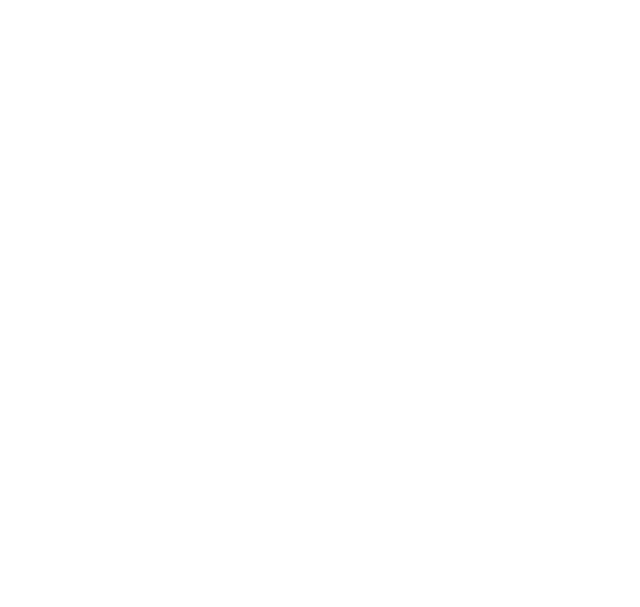
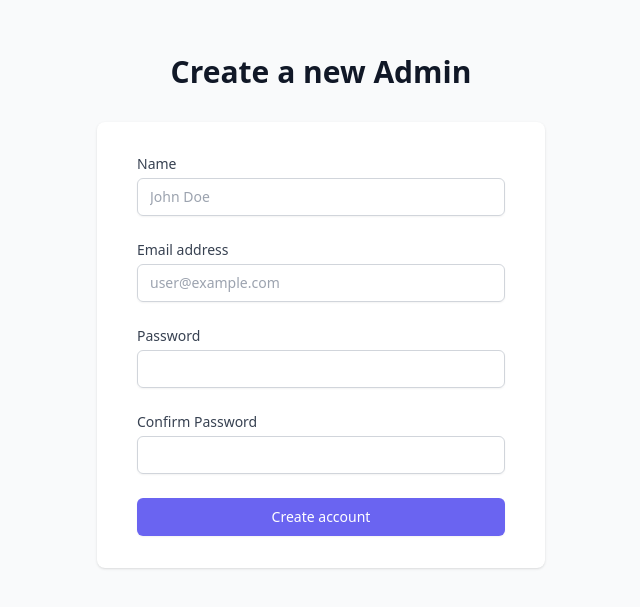
Before and after one commit to adnan4k/Hakim_web, a React (Create React App) app in the folder client/: page /create-user in a window 1280 px wide. Before the commit this address had no page. Shown: the part 101-708 px from the top of the page, without its empty margins (319-959 px from the left). Built offline with nearby package versions, Linux system fonts and the light colour scheme.

Commit message:
add user added

```diff
--- a/client/src/App.js
+++ b/client/src/App.js
@@ -8,6 +8,8 @@ import PostTable from './pages/tables/PostTable';
 import AdsTable from './pages/tables/AdsTable';
 import SubscriptionTable from './pages/tables/SubscriptionTable';
 import Subscription from './components/Subscription';
+import UserTable from './pages/tables/UserTable';
+import CreateUser from './pages/dashboard/CreateUser';
 
 function App() {
 
@@ -24,6 +26,8 @@ function App() {
           <Route path="/ads" element={<AdsTable />} />
           <Route path="/sub" element={<SubscriptionTable />} />
           <Route path="/subscription" element={<Subscription />} />
+          <Route path="/user" element={<UserTable />} />
+          <Route path="/create-user" element={<CreateUser/>} />
         </Routes>
       </BrowserRouter>
     </div>
--- /dev/null
+++ b/client/src/pages/dashboard/CreateUser.jsx
@@ -0,0 +1,120 @@
+import axios from 'axios';
+import React, { useState } from 'react';
+import { Link } from 'react-router-dom';
+import { useNavigate } from 'react-router-dom';
+import Navbar from '../../components/Navbar';
+// import Footer from '../sections/Footer';
+
+function CreateUser() {
+  const [formData, setFormData] = useState({
+    name: '',
+    role: '',
+    email: '',
+    password: '',
+    password_confirmation: '', // Assuming you want to handle confirmation as well
+  });
+   const navigate = useNavigate()
+  const [error,setError] = useState('')
+
+  const handleChange = (e) => {
+    const { name, value } = e.target;
+    setFormData({
+      ...formData,
+      [name]: value,
+    });
+    setError('')
+  };
+
+  const handleSubmit = async(e) => {
+    e.preventDefault();
+        if(formData.password  === formData.password_confirmation){
+          console.log(formData,'form is here ')
+             try {
+              const response = await axios.post('http://localhost:4000/user/create-user',formData)
+              console.log("form submission response",response.data,response.status,response.statusText)
+              console.log(response.status,'mama')
+              if(response.data.status === 400){
+                setError('Your account already exist please signin')
+
+              }
+              if(response.data.isAdmin === true){
+                navigate('/user')
+              }else{
+                navigate('/create-user')
+              }
+
+             } catch (error) {
+              console.log(error)
+             }
+        }else{
+            setError("Password do not match please try again")
+        }
+    console.log(formData);
+  };
+
+  return (
+    <div>
+          {/* <Navbar /> */}
+      <div className="min-h-screen bg-gray-50 flex flex-col justify-center py-12 sm:px-6 lg:px-8">
+        <div className="sm:mx-auto sm:w-full sm:max-w-md">
+          <h2 className="mt-6 text-center text-3xl leading-9 font-extrabold text-gray-900">
+            Create a new Admin
+          </h2>
+
+        </div>
+
+        <div className="mt-8 sm:mx-auto sm:w-full sm:max-w-md">
+          <div className="bg-white py-8 px-4 shadow sm:rounded-lg sm:px-10">
+            <form method="POST"  onSubmit={handleSubmit}>
+              <div>
+                <label htmlFor="name" className="block text-sm font-medium leading-5 text-gray-700">Name</label>
+                <div className="mt-1 relative rounded-md shadow-sm">
+                  <input id="name" name="name" value={formData.name} onChange={handleChange} placeholder="John Doe" type="text" required="" className="appearance-none block w-full px-3 py-2 border border-gray-300 rounded-md placeholder-gray-400 focus:outline-none focus:shadow-outline-blue focus:border-blue-300 transition duration-150 ease-in-out sm:text-sm sm:leading-5" />
+                </div>
+              </div>
+
+              <div className="mt-6">
+                <label htmlFor="email" className="block text-sm font-medium leading-5 text-gray-700">
+                  Email address
+                </label>
+                <div className="mt-1 relative rounded-md shadow-sm">
+                  <input id="email" name="email" value={formData.email} onChange={handleChange} placeholder="user@example.com" type="email" required="" className="appearance-none block w-full px-3 py-2 border border-gray-300 rounded-md placeholder-gray-400 focus:outline-none focus:shadow-outline-blue focus:border-blue-300 transition duration-150 ease-in-out sm:text-sm sm:leading-5"/>
+                </div>
+              </div>
+
+              <div className="mt-6">
+                <label htmlFor="password" className="block text-sm font-medium leading-5 text-gray-700">
+                  Password
+                </label>
+                <div className="mt-1 rounded-md shadow-sm">
+                  <input id="password" name="password" value={formData.password} onChange={handleChange} type="password" required="" className="appearance-none block w-full px-3 py-2 border border-gray-300 rounded-md placeholder-gray-400 focus:outline-none focus:shadow-outline-blue focus:border-blue-300 transition duration-150 ease-in-out sm:text-sm sm:leading-5"/>
+                </div>
+              </div>
+
+              <div className="mt-6">
+                <span>
+                  {error &&<p className='text-[#ff0000] inline-block  text-sm'>{error}</p>}
+                </span>
+                <label htmlFor="password_confirmation" className="block text-sm font-medium leading-5 text-gray-700">
+                  Confirm Password
+                </label>
+                <div className="mt-1 rounded-md shadow-sm">
+                  <input id="password_confirmation" name="password_confirmation" value={formData.password_confirmation} onChange={handleChange} type="password" required="" className="appearance-none block w-full px-3 py-2 border border-gray-300 rounded-md placeholder-gray-400 focus:outline-none focus:shadow-outline-blue focus:border-blue-300 transition duration-150 ease-in-out sm:text-sm sm:leading-5"/>
+                </div>
+              </div>
+
+              <div className="mt-6">
+                <span className="block w-full rounded-md shadow-sm">
+              <button style={{backgroundColor:'#6A64F1'}} type='submit' className='bg-[#6A64F1]  w-full flex justify-center py-2 border border-transparent text-sm font-medium rounded-md text-white focus:outline-none focus:border-indigo-700 transition duration-150 ease-in-out'>Create account</button>
+                </span>
+              </div>
+            </form>
+          </div>
+        </div>
+      </div>
+      {/* <Footer /> */}
+    </div>
+  );
+}
+
+export default CreateUser;
--- a/client/src/pages/dashboard/Navbar.jsx
+++ b/client/src/pages/dashboard/Navbar.jsx
@@ -22,6 +22,9 @@ function NavBar() {
         break;
       case 'subscription':
         newPath = '/subscription-create';
+        break;
+      case 'user':
+        newPath = '/create-user';
         break;
       default:
         // If the current path is not recognized, navigate to a default path
--- /dev/null
+++ b/client/src/pages/tables/UserTable.jsx
@@ -0,0 +1,28 @@
+import React, { useEffect, useState } from 'react';
+import axios from 'axios';
+import Table from './Table';
+
+const fetchData = async () => {
+  // Example API call
+  const response = await axios.get('http://localhost:4000/user/get-user');
+  console.log(response)
+  return response.data;
+};
+
+function UserTable() {
+  const [data, setData] = useState([]);
+
+  useEffect(() => {
+    fetchData().then(setData);
+  }, []);
+
+  const columns = [
+    { key: 'name', label: 'Name' },
+    { key: 'email', label: 'Email' },
+    {key:'password',label:'Password'},
+  ];
+  const type = "user"
+  return <Table columns={columns} initialRows={data}   type={type} />;
+}
+
+export default UserTable  ;
```
Also changed, not shown: 2 other files (tests, documents, lock files or other folders).
